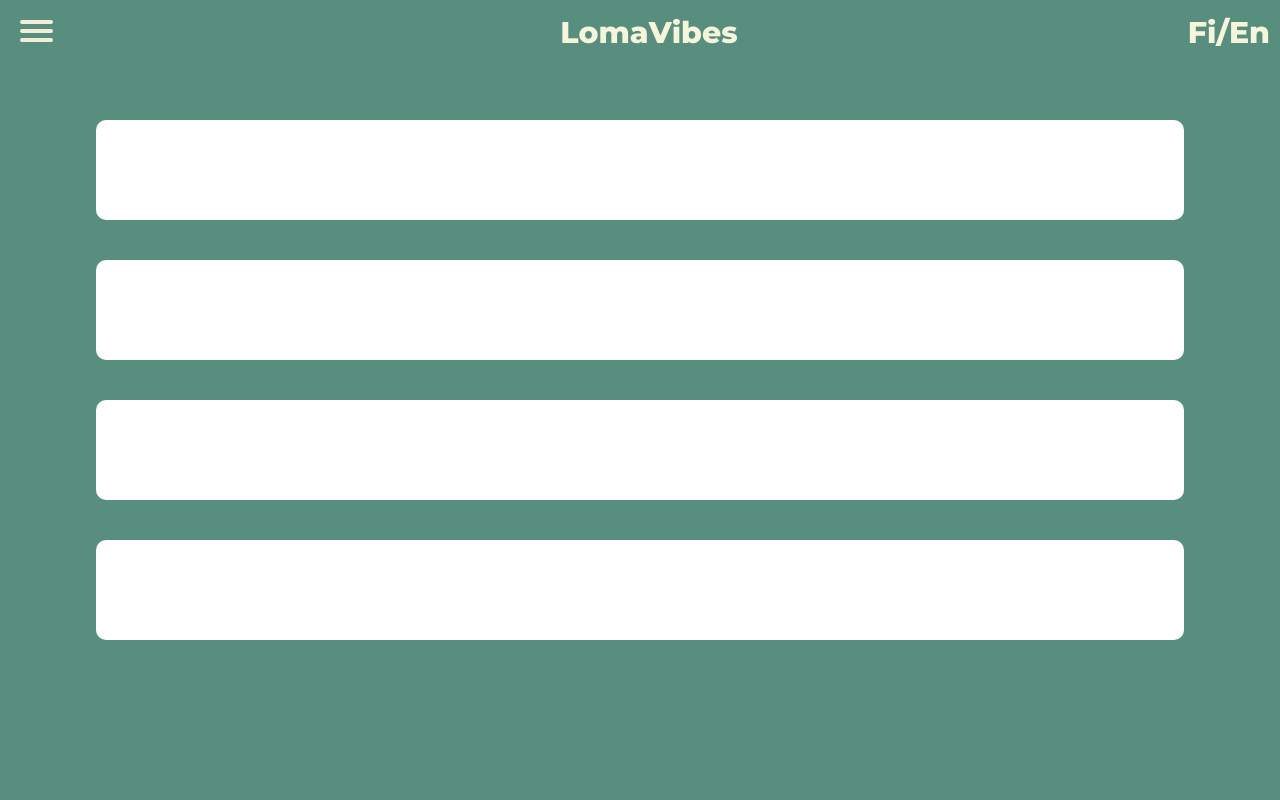
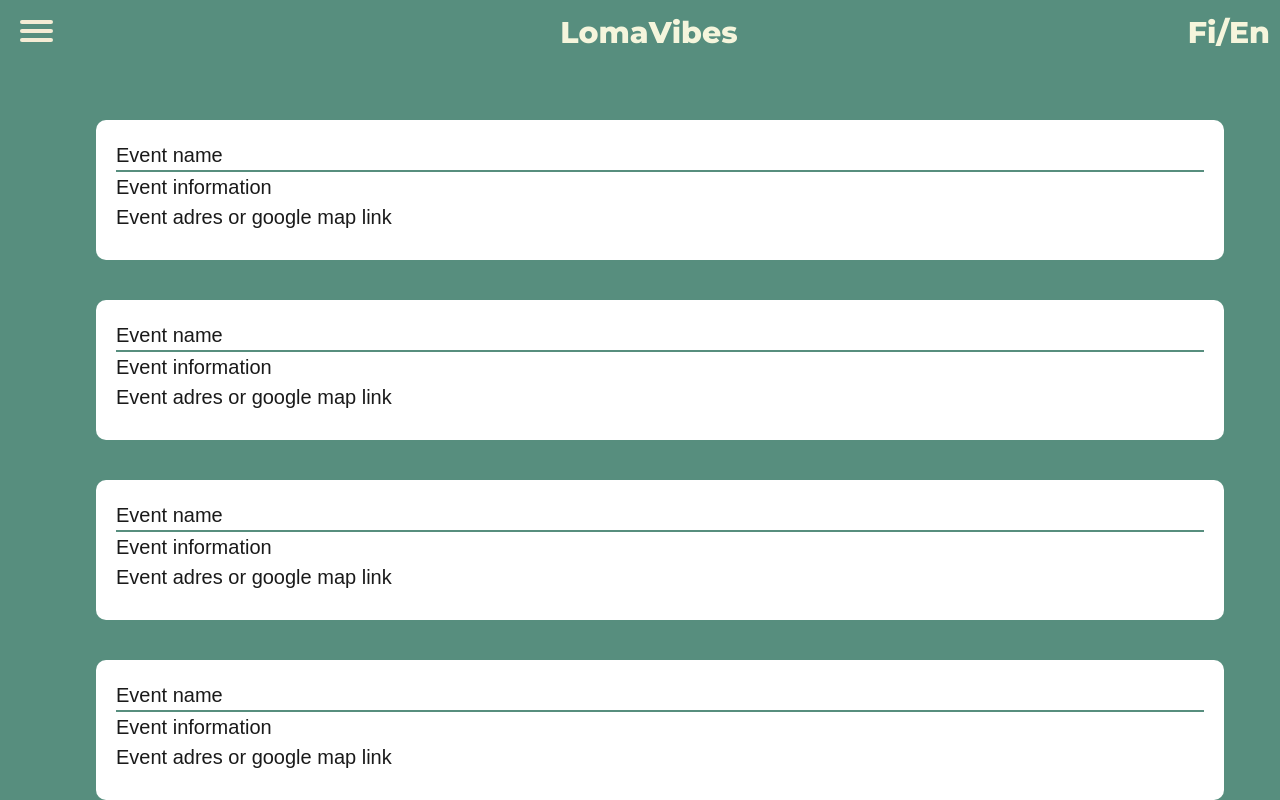
Before and after one commit to ArtemSpr/LomaVibes, a React (Vite) app: page / in a window 1280 px wide. Built offline with nearby package versions, Linux system fonts and the light colour scheme.

Commit message:
Design all versions

```diff
--- a/src/App.jsx
+++ b/src/App.jsx
@@ -68,30 +68,29 @@
             </li>
           </ul>
         </div>
-
         <span className="logo header-text">LomaVibes</span>
         <span className="header-text">Fi/En</span>
       </div>
       <div className="body">
         <span className="body-item">
-          <div className="event-title"> </div>
-          <div className="event-content"></div>
-          <div className="event-adres"></div>
+          <div className="event-title"> Event name</div>
+          <div className="event-content">Event information</div>
+          <div className="event-adres">Event adres or google map link</div>
         </span>
         <span className="body-item">
-          <div className="event-title"> </div>
-          <div className="event-content"></div>
-          <div className="event-adres"></div>
+          <div className="event-title"> Event name</div>
+          <div className="event-content">Event information</div>
+          <div className="event-adres">Event adres or google map link</div>
         </span>
         <span className="body-item">
-          <div className="event-title"> </div>
-          <div className="event-content"></div>
-          <div className="event-adres"></div>
+          <div className="event-title"> Event name</div>
+          <div className="event-content">Event information</div>
+          <div className="event-adres">Event adres or google map link</div>
         </span>
         <span className="body-item">
-          <div className="event-title"> </div>
-          <div className="event-content"></div>
-          <div className="event-adres"></div>
+          <div className="event-title"> Event name</div>
+          <div className="event-content">Event information</div>
+          <div className="event-adres">Event adres or google map link</div>
         </span>
       </div>
       <div className="nav-bar">
--- a/src/index.css
+++ b/src/index.css
@@ -78,6 +78,10 @@
   button {
     background-color: #f9f9f9;
   }
+}
+
+.event-title {
+  border-bottom: 2px solid var(--green);
 }
 
 /*? Animate screen */
@@ -168,6 +172,8 @@
   left: 40px;
 }
 
+
+
 /*? Mobile adaptive */
 
 @media screen and (max-width: 480px) {
@@ -216,9 +222,11 @@
 
   .logo {
     font-family: "Montserrat", sans-serif;
+    margin-left: 30vw;
   }
 
   .header-text {
+    font-family: "Montserrat", sans-serif;
     margin-top: 7px;
     font-size: 25px;
   }
@@ -232,10 +240,15 @@
 
   .body-item {
     display: flex;
+    flex-direction: column;
     width: 85vw;
     height: 100px;
     border-radius: 10px;
     background-color: #fff;
+    color: #1a1a1a;
+    font-family: sans-serif;
+    font-size: 15px;
+    padding: 10px 10px 0 10px;
     margin: 20px 0 0 7.5vw;
   }
 
@@ -265,7 +278,7 @@
 
 /*? Tablet adaptive  */
 
-@media screen and (min-width: 480px) and (max-width: 768px) {
+@media screen and (min-width: 480px) and (max-width: 769px) {
   #menuToggle {
     display: none;
   }
@@ -280,7 +293,7 @@
   .header {
     width: 100vw;
     display: flex;
-    justify-content: space-between;
+    justify-content: space-evenly;
   }
 
   .menu img {
@@ -292,6 +305,11 @@
     font-family: "Montserrat", sans-serif;
     margin-top: 10px;
     font-size: 30px;
+    color: var(--beige);
+  }
+
+  .logo {
+    padding-left: 25vw;
   }
 
   .body {
@@ -303,10 +321,15 @@
 
   .body-item {
     display: flex;
+    flex-direction: column;
     width: 85vw;
     height: 100px;
     border-radius: 10px;
     background-color: #fff;
+    color: #1a1a1a;
+    font-family: sans-serif;
+    font-size: 15px;
+    padding: 10px 10px 0 10px;
     margin: 40px 0 0 7.5vw;
   }
 
@@ -335,7 +358,7 @@
 
 /*? Desktop adaptive  */
 
-@media screen and (min-width: 768px) {
+@media screen and (min-width: 770px) {
   .main {
     background-color: var(--green);
     display: flex;
@@ -364,10 +387,15 @@
 
   .body-item {
     display: flex;
+    flex-direction: column;
     width: 85vw;
     height: 100px;
     border-radius: 10px;
     background-color: #fff;
+    color: #1a1a1a;
+    font-family: sans-serif;
+    font-size: 20px;
+    padding: 20px;
     margin: 40px 0 0 7.5vw;
   }
 
@@ -381,6 +409,7 @@
 
   #menu a {
     color: var(--green);
+    margin-left: 20px;
   }
 
   #menu li {
@@ -394,6 +423,7 @@
 
   #menu li:hover a {
     color: var(--beige);
+    transition: 1s ease;
   }
 
 
```
